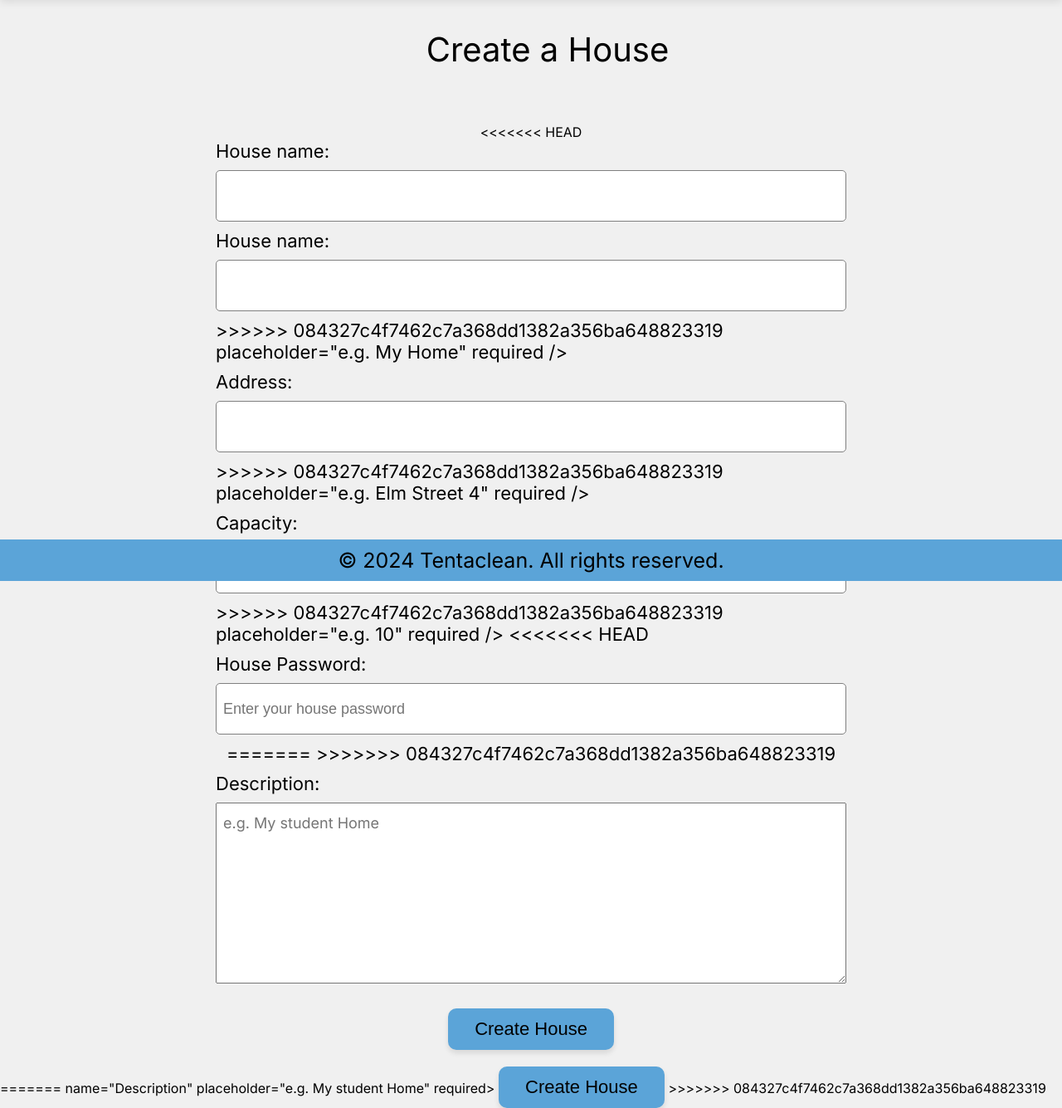
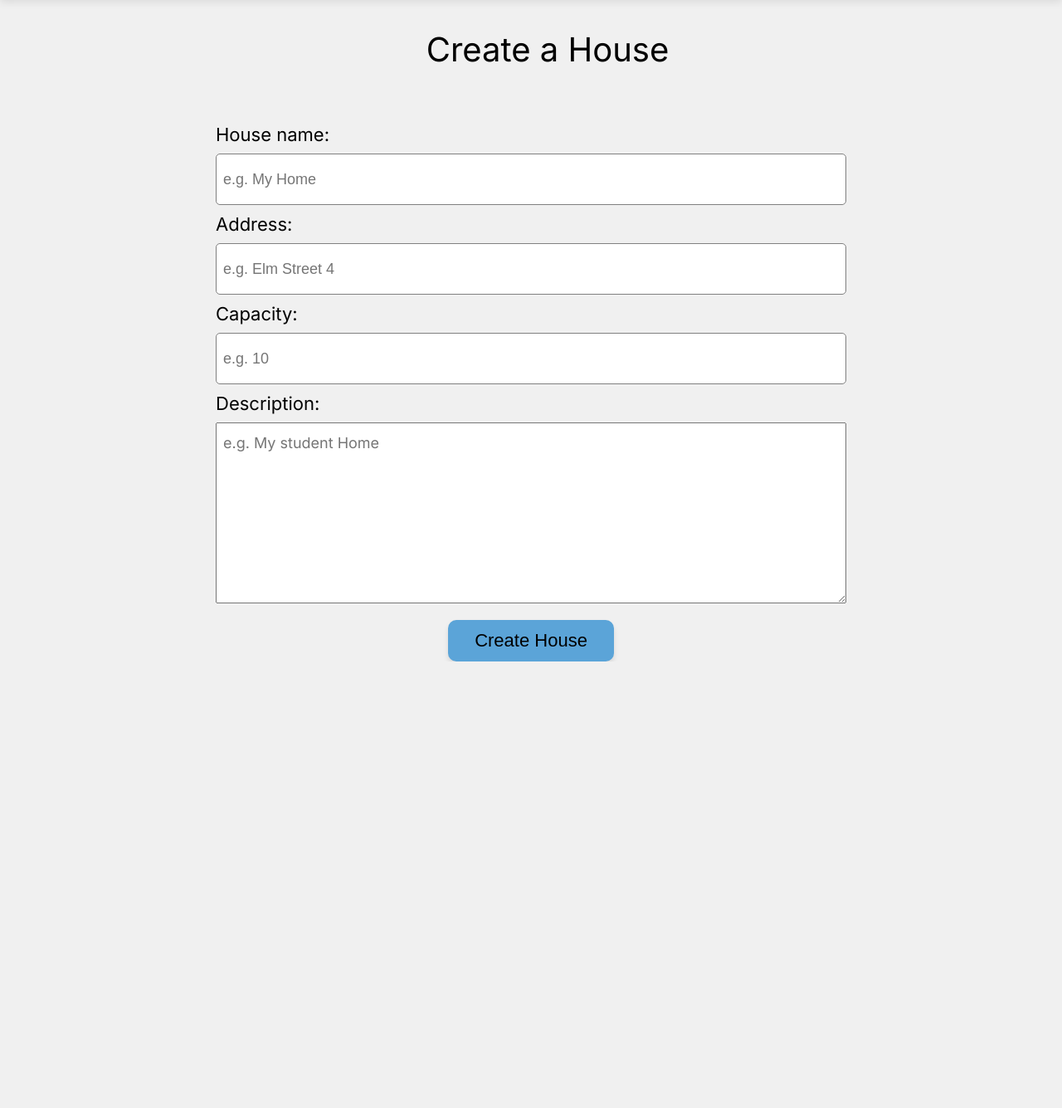
Before and after one commit to woacwoak/tentaclean, a Flask app: page /createhouse in a window 1280 px wide. Shown: the part 100-1435 px from the top of the page at 83% size. After the commit the page ends 897 px from the top, so only its background shows below. Run offline with Flask 3, Linux system fonts and the light colour scheme; a user stored in the database is signed in.

Commit message:
fixed the footer

```diff
--- a/static/css/styles.css
+++ b/static/css/styles.css
@@ -291,8 +291,6 @@ nav {
     z-index: 100;
 }
 
-<<<<<<< HEAD
-=======
 @keyframes slideDown {
     from {
         transform: translateY(-100%);
@@ -300,7 +298,6 @@ nav {
     to {
         transform: translateY(0);
     }
->>>>>>> 1e771d6c2ca62588bbc6c1a9deaaada2bc0ec73e
 }
 
 nav a{
@@ -639,11 +636,12 @@ html{
     #signupForm input {
         width: 250px;
         margin-bottom: 20px;
+        font-size: 20px;
     }
 
     #signupForm label {
         width: 250px;
-
+        font-size: 20px;
     }
 
     #signupForm button {
@@ -660,6 +658,8 @@ html{
         width: 75px;
         margin-bottom: 10px;
     }
+
+
 }
 
 
--- a/templates/createhouse.html
+++ b/templates/createhouse.html
@@ -30,21 +30,12 @@
 
     <div id="formContainer">
 
-<<<<<<< HEAD
-    <form id="createhouseform" action="{{url_for('createhouse')}}" method="POST">
-      <label for="House name">House name:</label>
-      <input
-        type="text"
-        id="name"
-        name="name"
-=======
     <form id="createhouseform">
       <label for="House name">House name:</label>
       <input
         type="text"
         id="houseName"
         name="House name"
->>>>>>> 084327c4f7462c7a368dd1382a356ba648823319
         placeholder="e.g. My Home"
         required
       />
@@ -54,11 +45,7 @@
       <input
         type="text"
         id="address"
-<<<<<<< HEAD
-        name="address"
-=======
         name="Address"
->>>>>>> 084327c4f7462c7a368dd1382a356ba648823319
         placeholder="e.g. Elm Street 4"
         required
       />
@@ -68,46 +55,16 @@
       <input
         type="text"
         id="capacity"
-<<<<<<< HEAD
-        name="capacity"
-=======
         name="Capacity"
->>>>>>> 084327c4f7462c7a368dd1382a356ba648823319
         placeholder="e.g. 10"
         required
     />
 
-<<<<<<< HEAD
-      <label for="Password">House Password:</label>
-      <input
-        type="text"
-        id="password"
-        name="password"
-        placeholder="Enter your house password"
-        required
-    />
-
-=======
->>>>>>> 084327c4f7462c7a368dd1382a356ba648823319
 
       <label for="Description">Description:</label>
       <textarea
         type="text"
         id="descriptionInput"
-<<<<<<< HEAD
-        name="description"
-        placeholder="e.g. My student Home"
-        required></textarea>
-        <button type="submit" id="createHousebtn">Create House</button>
-    </form>
-
-      </div>
-
-
- <div class="footer">
-    <p class="footer"> &#169 2024 Tentaclean. All rights reserved.</p>
- </div>
-=======
         name="Description"
         placeholder="e.g. My student Home"
         required></textarea>
@@ -116,7 +73,6 @@
       </div>
 
   <script src="../static/js/script.js"></script>
->>>>>>> 084327c4f7462c7a368dd1382a356ba648823319
 </body>
 
 </html>
--- a/templates/signup.html
+++ b/templates/signup.html
@@ -60,8 +60,7 @@
     </form>
     </div>
 
- <div class="footer">
-    <p class="footer"> &#169 2024 Tentaclean. All rights reserved.</p>
+
  </div>
     <script src="../static/js/script.js"></script>
   </body>
```
Also changed, not shown: templates/dashboard.html (+0 -9 lines).
